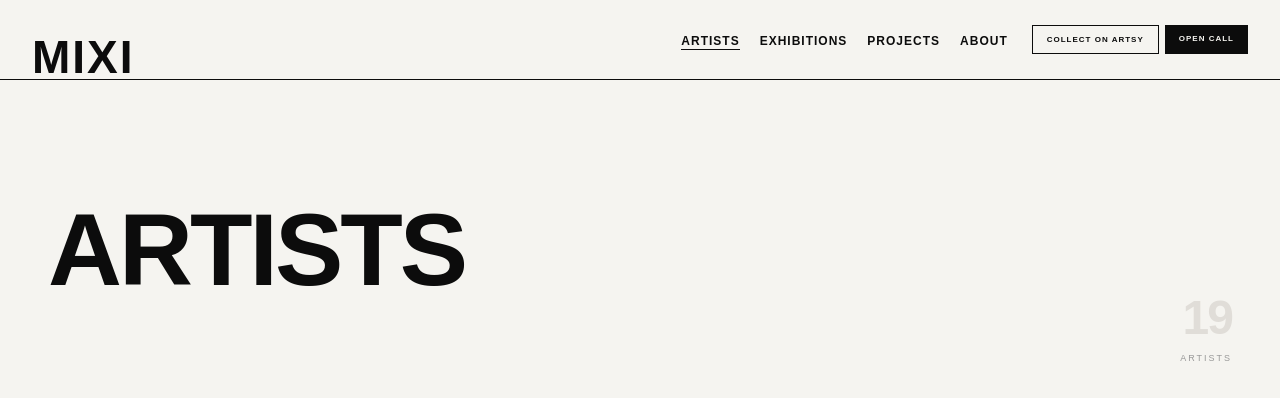
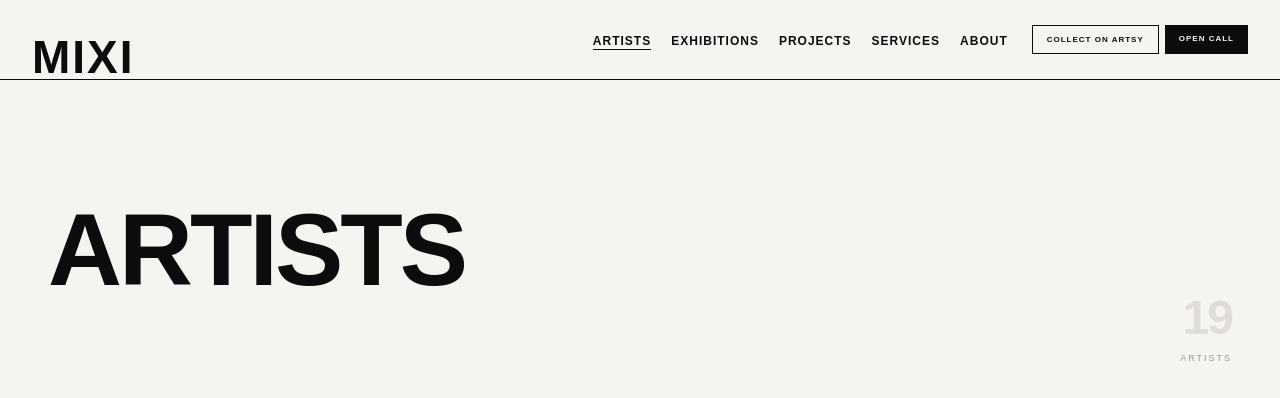
Before and after one commit to PatrickCat6/mixi-art-studio, a plain HTML site: page artists.html in a window 1280 px wide. Shown: the top 398 px of the page. Drawn offline with Linux system fonts and the light colour scheme; a web font is replaced by a local one.

Commit message:
Update artists.html

```diff
--- a/artists.html
+++ b/artists.html
@@ -439,6 +439,7 @@ footer { background:var(--black); }
       <li><a href="artists.html" class="active">Artists</a></li>
       <li><a href="exhibitions.html">Exhibitions</a></li>
       <li><a href="projects.html">Projects</a></li>
+      <li><a href="services.html">Services</a></li>
       <li><a href="about.html">About</a></li>
     </ul>
     <div class="nav-acts">
@@ -662,6 +663,7 @@ footer { background:var(--black); }
         <li><a href="artists.html">Artists</a></li>
         <li><a href="exhibitions.html">Exhibitions</a></li>
         <li><a href="projects.html">Projects</a></li>
+        <li><a href="services.html">Services</a></li>
         <li><a href="about.html">About</a></li>
         <li><a href="open-call.html">Open Call</a></li>
       </ul>
```
